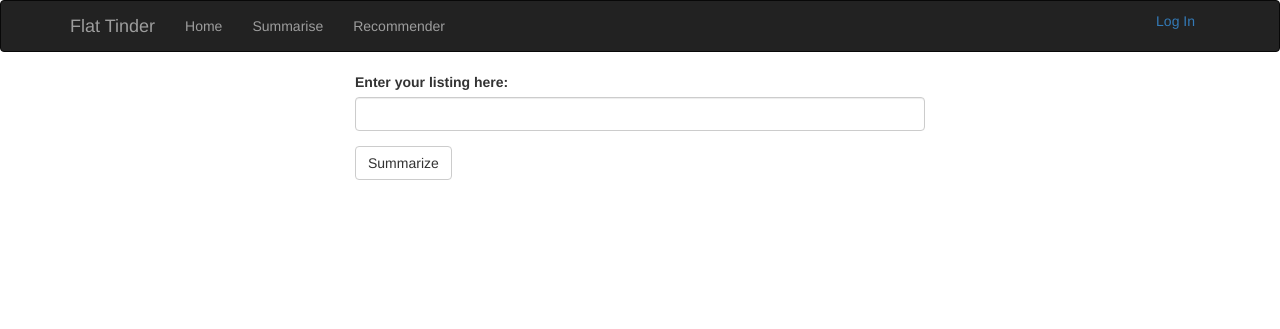
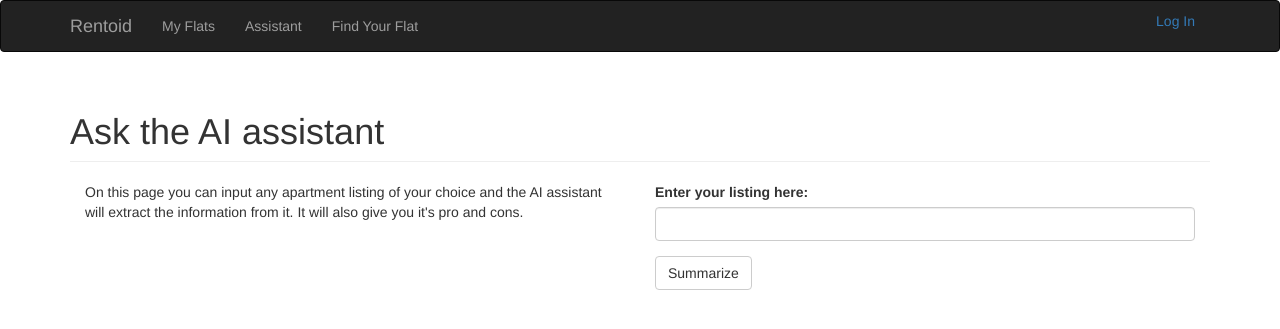
Before and after one commit to gerimad/rentoid, a Flask app: template app/templates/summariser.html in a window 1280 px wide. Shown: the top 329 px of the page. Run offline with Flask 3, Linux system fonts and the light colour scheme; the template is opened without the code that fills it: values that come from a table or form of the project are taken from there, others are empty; some libraries are stand-ins or nearby versions.

Commit message:
minor tweeks

```diff
--- a/app/recommender/forms.py
+++ b/app/recommender/forms.py
@@ -3,5 +3,5 @@ from wtforms import StringField, SubmitField, RadioField, DecimalField
 from wtforms.validators import DataRequired, InputRequired, NumberRange
 
 class RatingForm(FlaskForm):
-    score = DecimalField('What score would you give this flat? (1-10)', validators=[NumberRange(min=0, max=10, message="lba")])
+    score = DecimalField('What score would you give this flat? (1-10)', validators=[NumberRange(min=1, max=10, message="Make sure you enter your rating")])
     submit = SubmitField('Submit')
--- a/app/templates/base.html
+++ b/app/templates/base.html
@@ -2,6 +2,7 @@
 {% block head %}
 {{ super() }}
 <link rel= "stylesheet" type= "text/css" href= "{{ url_for('static',filename='style.css') }}">
+<link rel="icon" href="{{ url_for('static',filename='favo.png') }}" type="image/x-icon">
 {% endblock %}
 
 {% block title %}Flat Tinder{% endblock %}
@@ -17,13 +18,13 @@
             <span class="icon-bar"></span>
             <span class="icon-bar"></span>
         </button>
-        <a class="navbar-brand" href="/">Flat Tinder</a>
+        <a class="navbar-brand" href="{{ url_for('main.index') }}">Rentoid</a>
         </div>
         <div class="navbar-collapse collapse">
             <ul class="nav navbar-nav">
-                <li><a href="/">Home</a></li>
-                <li><a href="/summarise">Summarise</a></li>
-                <li><a href="/recommend">Recommender</a></li>
+                <li><a href="{{ url_for('main.index') }}">My Flats</a></li>
+                <li><a href="/summarise">Assistant</a></li>
+                <li><a href="/recommend">Find Your Flat</a></li>
             </ul>
             <ul class="nav nabar-nav navbar-right">
                 {% if current_user.is_authenticated %}
--- a/app/templates/flat.html
+++ b/app/templates/flat.html
@@ -26,7 +26,7 @@
         <h3>SQM:</h3>
         {{ flat.sqm }}
         <h3>
-            <a href="{{ flat.link}}">Go to the listing website</a>
+            <a href="{{ flat.link }}" target="_blank">Go to the listing website</a>
         </h3>
     </div>
 
--- a/app/templates/summariser.html
+++ b/app/templates/summariser.html
@@ -4,7 +4,15 @@
 {% block title %}Summarise Your Listing{% endblock %}
 
 {% block page_content %}
-<div class="container" style="width: 600px;">
+<div class="container">
+    <h1 class="page-header">Ask the AI assistant</h1>
+
+    <div class="container col-md-6">
+        On this page you can input any apartment listing of your choice and the AI assistant will extract the information from it.
+        It will also give you it's pro and cons.
+    </div>
+
+    <div class="container col-md-6">
         {{ wtf.quick_form(form) }}
         <p class="font-italic">
             {% if text %}
@@ -17,6 +25,8 @@
         </p>
     </div>
 
+</div>
+
 
 
 {% endblock %}
```
Also changed, not shown: app/recommender/views.py (+8 -7 lines), app/templates/recommend.html (+17 -6 lines), chatgpt.py (added, +17 -0 lines), app/static/favo.png (added). Lines whose indentation alone changed are shown as unchanged.
